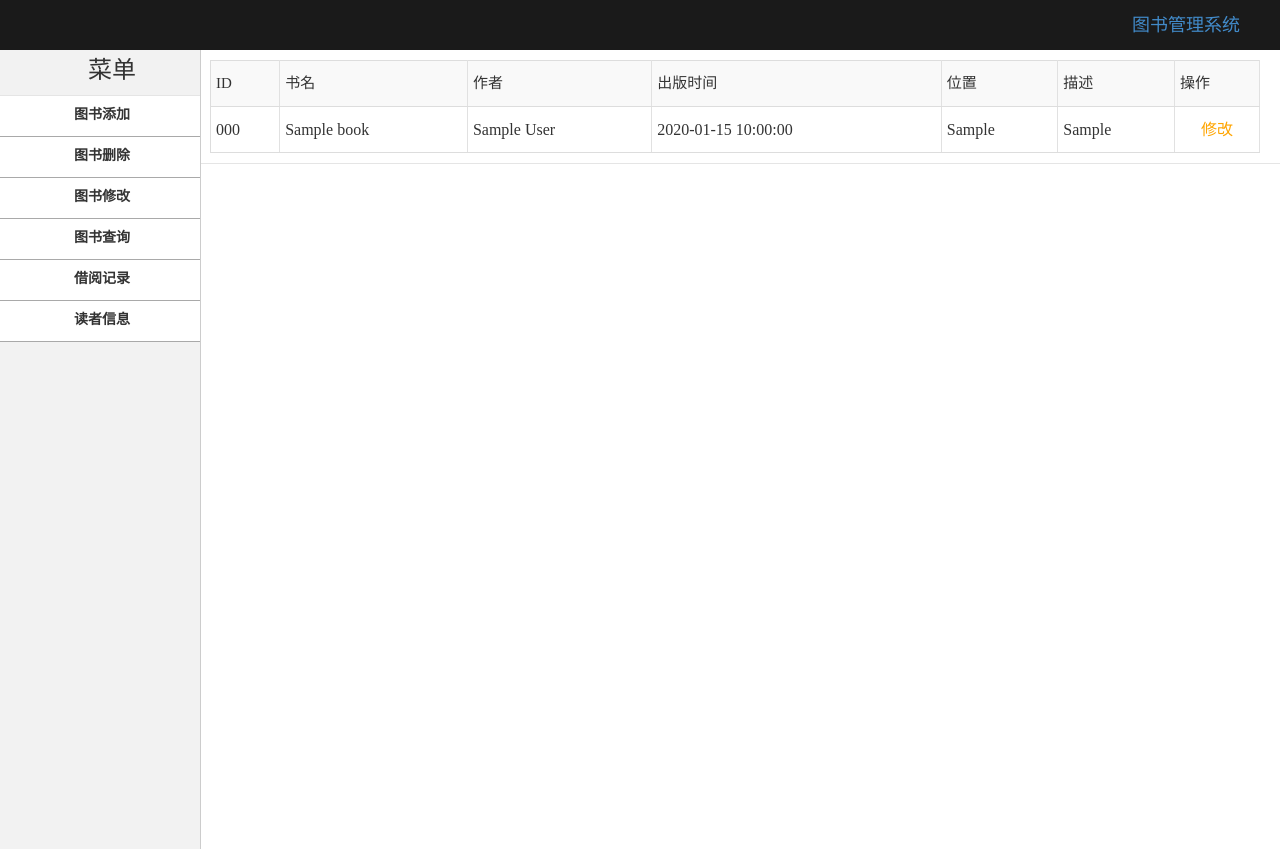
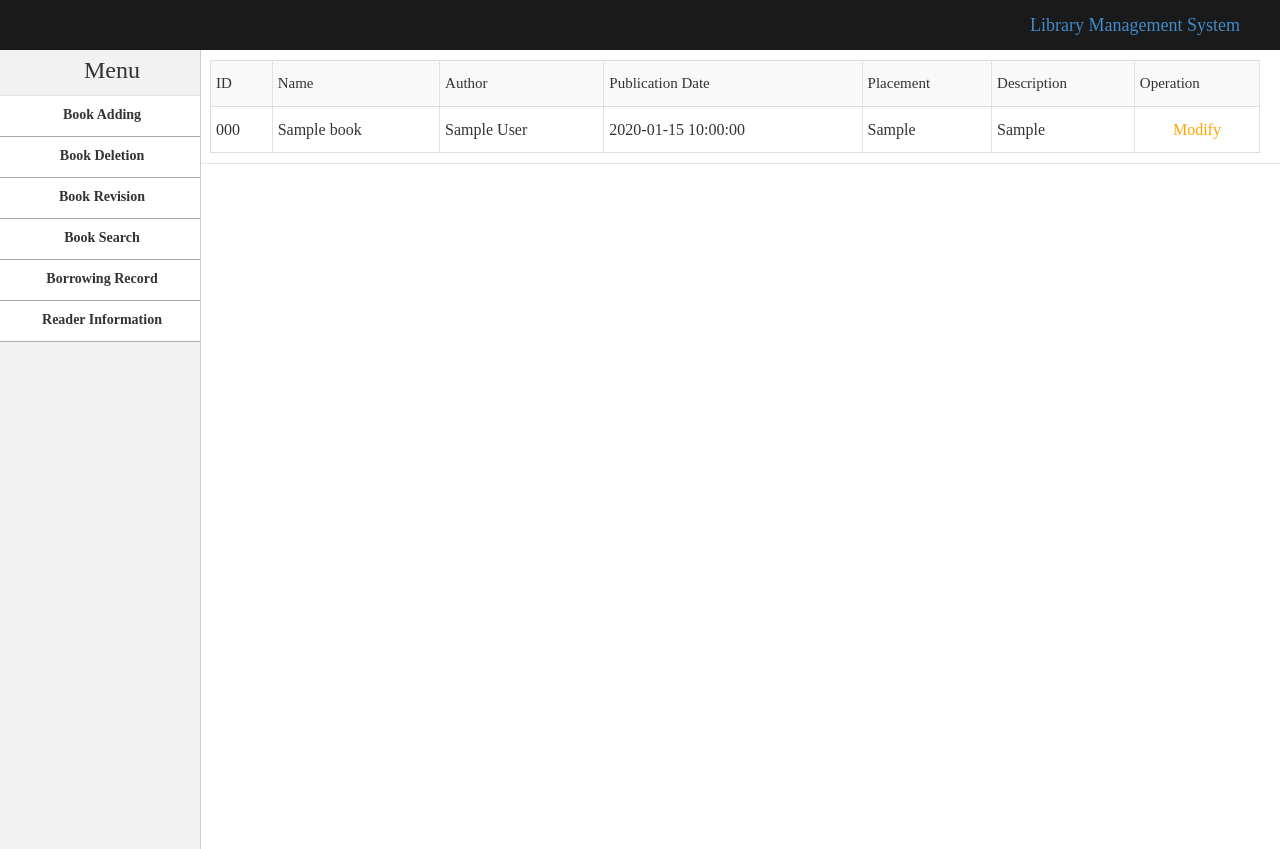
Before and after one commit to really-no-name/CloudComputingMiniProject, a Flask app: page /changebook in a window 1280 px wide. Shown: the top 849 px of the page. Run offline with Flask 3, Linux system fonts and the light colour scheme; tables that the repository leaves empty or names only in its code hold one stand-in row (values such as "Sample post").

Commit message:
Update changebook.html

```diff
--- a/templates/changebook.html
+++ b/templates/changebook.html
@@ -1,7 +1,7 @@
 <html>
 <head>
     <meta charset="UTF-8">
-    <title>系统主页-图书修改</title>
+    <title>System Homepage-Book Revision</title>
     <link rel="stylesheet" type="text/css" href="../static/css/common.css"/>
     <link rel="stylesheet" type="text/css" href="../static/css/main.css"/>
 </head>
@@ -11,7 +11,7 @@
     <div class="topbar-inner clearfix">
         <div class="top-info-wrap">
             <ul class="top-info-list clearfix">
-                <li><a>图书管理系统</a></li>
+                <li><a>Library Management System</a></li>
             </ul>
         </div>
     </div>
@@ -20,18 +20,18 @@
 <div class="container clearfix">
     <div class="sidebar-wrap">
         <div class="sidebar-title">
-            <h1>菜单</h1>
+            <h1>Menu</h1>
         </div>
         <div class="sidebar-content">
             <ul class="sidebar-list">
                 <li>
                     <ul class="sub-menu">
-                       <li><a href="{{ url_for("addbook") }}">图书添加</a></li>
-                        <li><a href="{{ url_for("deletebook") }}">图书删除</a></li>
-                        <li><a href="{{ url_for("changebook") }}">图书修改</a></li>
-                        <li><a href="{{ url_for("querybook") }}">图书查询</a></li>
-                        <li><a href="{{ url_for("borrowrecord") }}">借阅记录</a></li>
-                        <li><a href="{{ url_for("readerinfor") }}">读者信息</a></li>
+                       <li><a href="{{ url_for("addbook") }}">Book Adding</a></li>
+                        <li><a href="{{ url_for("deletebook") }}">Book Deletion</a></li>
+                        <li><a href="{{ url_for("changebook") }}">Book Revision</a></li>
+                        <li><a href="{{ url_for("querybook") }}">Book Search</a></li>
+                        <li><a href="{{ url_for("borrowrecord") }}">Borrowing Record</a></li>
+                        <li><a href="{{ url_for("readerinfor") }}">Reader Information</a></li>
                     </ul>
                 </li>
             </ul>
@@ -45,12 +45,12 @@
                     <table class="result-tab" width="100%">
                         <tr id="col-title">
                             <th>ID</th>
-                            <th>书名</th>
-                            <th>作者</th>
-                            <th>出版时间</th>
-                            <th>位置</th>
-                            <th>描述</th>
-                            <th>操作</th>
+                            <th>Name</th>
+                            <th>Author</th>
+                            <th>Publication Date</th>
+                            <th>Placement</th>
+                            <th>Description</th>
+                            <th>Operation</th>
                         </tr>
                         {% for book in books %}
                             <tr>
@@ -62,7 +62,7 @@
                                 <td>{{ book.remark }}</td>
                                 <td align="center">
                                     <a style="color: orange"
-                                       onclick="change_book('{{ book.number }}','{{ book.name }}',this)">修改</a>
+                                       onclick="change_book('{{ book.number }}','{{ book.name }}',this)">Modify</a>
                                 </td>
                             </tr>
                         {% endfor %}
@@ -73,18 +73,18 @@
     </div>
     <!--/main-->
 </div>
-<!-- 遮罩层 -->
+<!-- Masking layer -->
 <div id="overlay" style="display:none;"></div>
 
-<!-- 弹出窗口 -->
+<!-- Pop-up window -->
 <div id="confirmBox" style="display:none;">
-    <div class="confirm-box-header">确认修改</div>
+    <div class="confirm-box-header">Confirm modification</div>
     <div class="confirm-box-content">
         <div class="message"></div>
     </div>
     <div class="confirm-box-footer">
-        <button id="yes">修改</button>
-        <button id="no">取消</button>
+        <button id="yes">Modify</button>
+        <button id="no">Cancel</button>
     </div>
 </div>
 </body>
@@ -157,10 +157,10 @@
 </html>
 
 
-<!--修改的js脚本-->
+<!--Modified js script-->
 <script>
     function change_book(bookid, bookname) {
-        // 更新消息
+        // Updated news
         document.querySelector("#confirmBox .message").innerText = "确认修改书名为：" + bookname + " 的书籍吗？";
 
         // 显示遮罩层和弹出窗口
```
